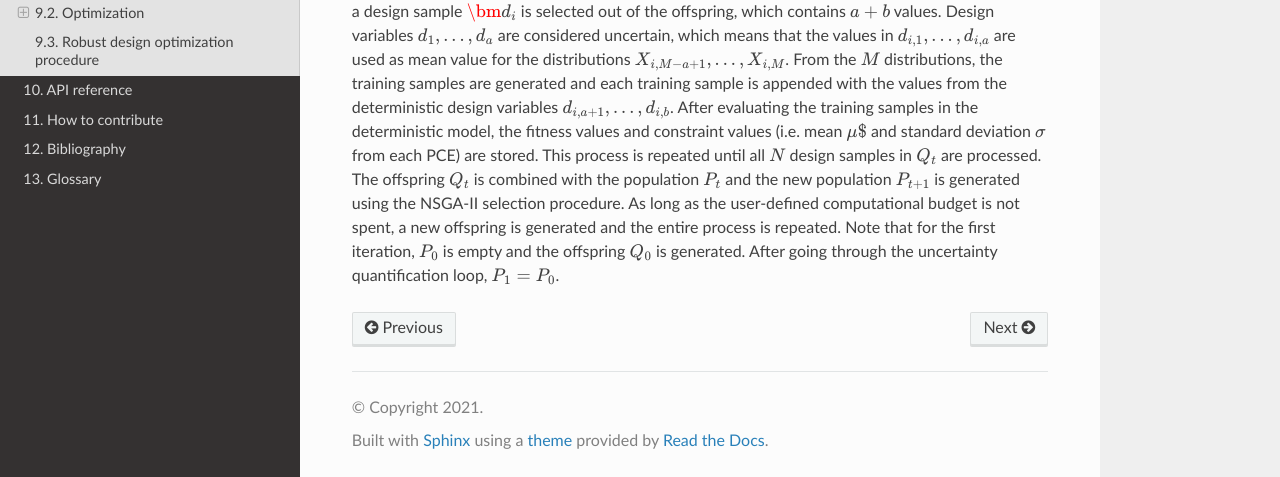
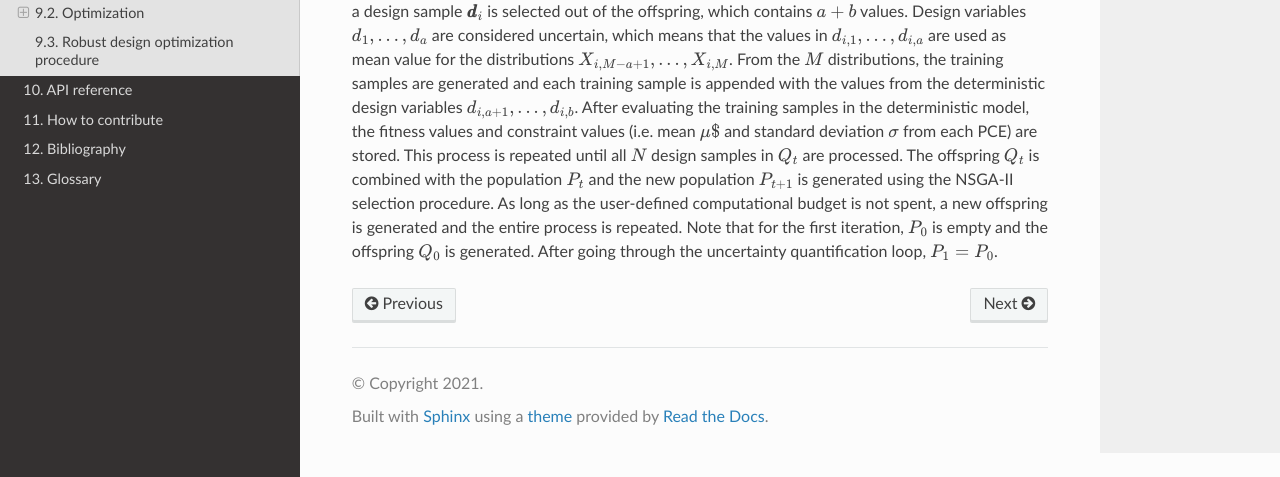
Before and after one commit to rheia-framework/RHEIA, a Sphinx documentation site: the page built from docs/sphinx/methods.rst, in a window 1280 px wide and 900 px high, scrolled down 3394 px, cut to the strip 423-900 px from the top of the window. Built offline with Sphinx 7.4.7 and the Read the Docs theme 2.0.0, drawn with Linux system fonts in a browser that asks for light colours; pages that are not in the unit, such as notebooks, are missing from menus; cross-references to code outside the pages are shown as plain code.

Commit message:
update caption rdo fig

```diff
--- a/docs/sphinx/methods.rst
+++ b/docs/sphinx/methods.rst
@@ -117,7 +117,7 @@ This process is repeated until the computational budget is spent.
    :align: center
 
 The surrogate-assisted robust design optimization algorithm. After the generation of the offspring,
-a design sample :math:`\bm{d}_i` is selected out of the offspring, which contains :math:`a+b` values.
+a design sample :math:`\pmb{d}_i` is selected out of the offspring, which contains :math:`a+b` values.
 Design variables :math:`d_{1},...,d_{a}` are considered uncertain, which means that the values in :math:`d_{i,1},...,d_{i,a}` are used as mean value for the distributions :math:`X_{i,M-a+1},...,X_{i,M}`.
 From the :math:`M` distributions, the training samples are generated and each training sample is appended with the values from the deterministic design variables :math:`d_{i,a+1},...,d_{i,b}`.
 After evaluating the training samples in the deterministic model, the fitness values and constraint values (i.e. mean :math:`\mu$` and standard deviation :math:`\sigma` from each PCE) are stored.
```
